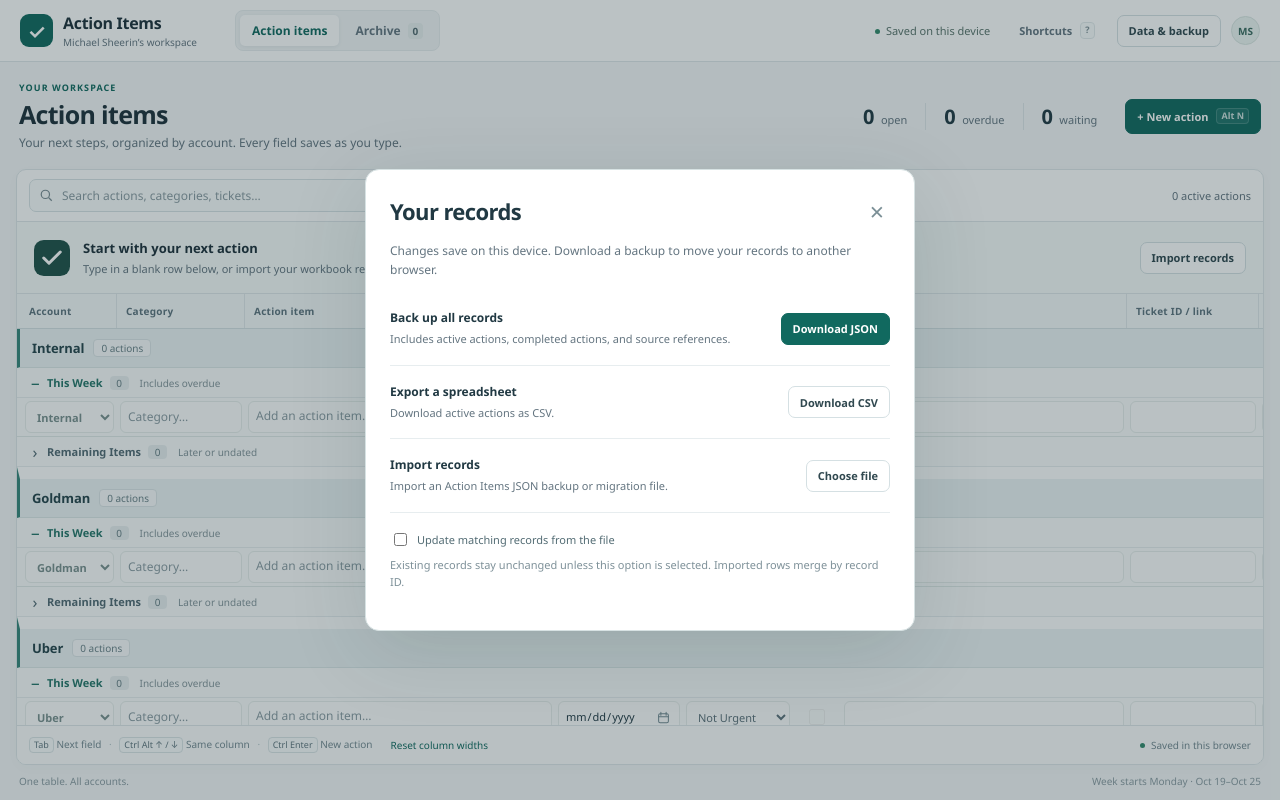
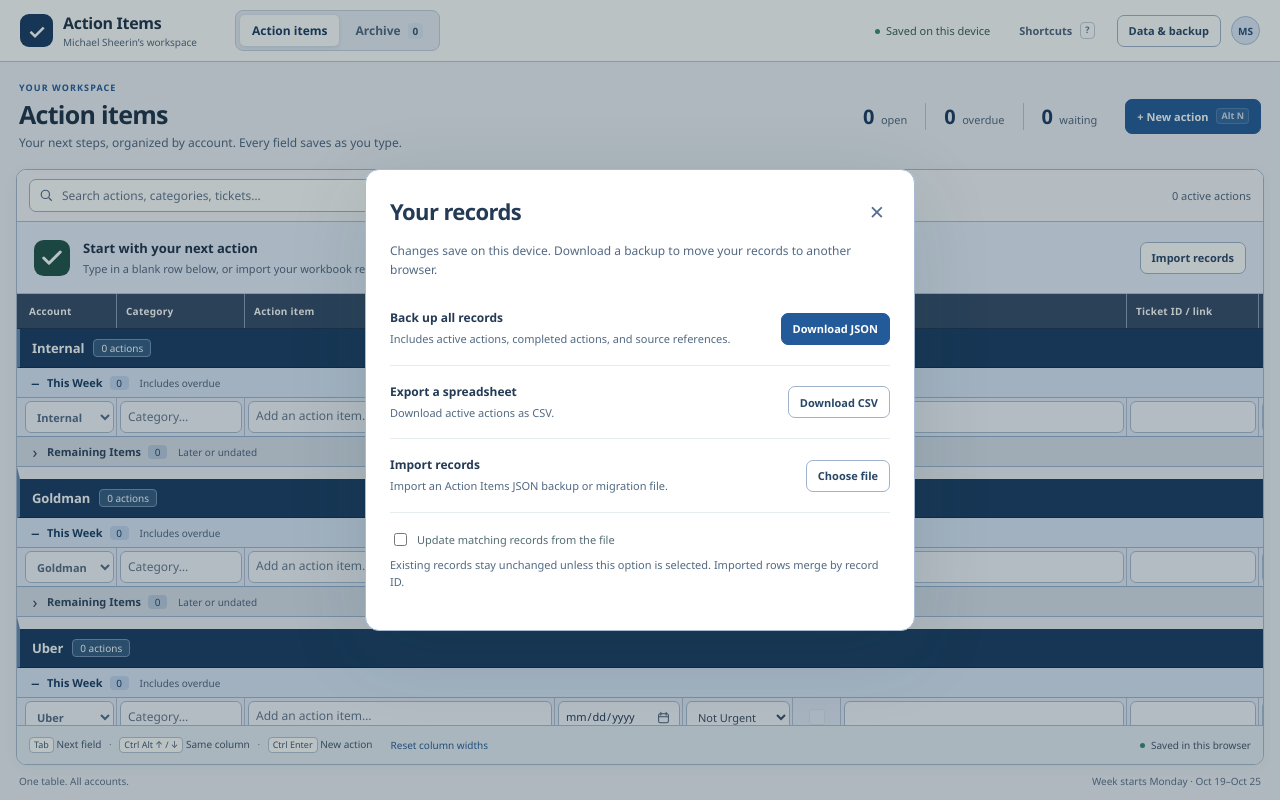
Before and after one commit to michaelsheerin/action-items, a website: page index.html in a window 1280 px wide. Both pictures are taken after a click on the button "Data & backup". Drawn offline with Linux system fonts and the light colour scheme.

Commit message:
Improve table color contrast

```diff
--- a/index.html
+++ b/index.html
@@ -2,11 +2,11 @@
 <html lang="en">
 <head>
   <meta charset="UTF-8"><meta name="viewport" content="width=device-width, initial-scale=1">
-  <meta name="theme-color" content="#11695f">
+  <meta name="theme-color" content="#183b63">
   <meta name="referrer" content="no-referrer">
   <meta http-equiv="Content-Security-Policy" content="default-src 'self'; script-src 'self'; style-src 'self'; img-src 'self' data:; connect-src 'self'; object-src 'none'; base-uri 'self'; form-action 'none'">
   <title>Action Items</title>
-  <link rel="icon" href="./icon.svg" type="image/svg+xml"><link rel="stylesheet" href="./styles.css?v=7">
+  <link rel="icon" href="./icon.svg" type="image/svg+xml"><link rel="stylesheet" href="./styles.css?v=8">
   <script type="module" src="./app.js?v=7"></script>
 </head>
 <body data-view="active">
--- a/styles.css
+++ b/styles.css
@@ -167,3 +167,78 @@ kbd { font-family: inherit; font-size: 10px; line-height: 1.35; }
 .calendar-button { position: absolute; right: 3px; top: 3px; display: grid; place-items: center; width: 26px; height: 26px; padding: 4px; border: 0; border-radius: 4px; color: #748b93; background: transparent; }
 .calendar-button:hover { color: #11695f; background: #e8f4ef; }
 .calendar-button svg { width: 15px; height: 15px; fill: none; stroke: currentColor; stroke-width: 1.35; stroke-linecap: round; }
+
+/* Navy, blue, and slate: distinguish hierarchy and cell boundaries through color. */
+:root { color: #1d3048; background: #edf1f7; --accent: #235b9a; --line: #b8c6d8; --muted: #50657f; }
+.topbar { border-bottom-color: #b8c6d8; }
+.brand-mark { background: #183b63; }
+nav { background: #e7edf6; border-color: #c4cfdf; }
+nav a:hover { color: #183b63; background: #d5e3f5; }
+nav a[aria-current] { color: #183b63; background: #fff; box-shadow: 0 1px 4px #183b6320; }
+.nav-count { color: #36516f; background: #dce6f4; }
+.avatar { color: #244d7a; background: #e0eafa; border-color: #a9bedb; }
+.save-state { color: #365e51; }
+.button { color: #294768; border-color: #9fb2cb; }
+.button:hover { background: #e6eefb; border-color: #6689b6; }
+.button.primary:hover { background: #183f72; border-color: #183f72; }
+.summary strong { color: #183b63; }
+.summary .overdue-count strong { color: #a0263d; }
+.work-surface { border-color: #a8b9cf; box-shadow: 0 3px 15px #203b5e09; }
+.toolbar { background: #f5f7fb; border-bottom-color: #abbdd4; }
+.search-box { background: #fff; border-color: #9fb2cb; }
+.search-box svg { stroke: #516b8a; }
+.search-box:focus-within { border-color: #2d68b4; box-shadow: 0 0 0 3px #2d68b419; }
+.search-box input { color: #1d3553; }
+input::placeholder, textarea::placeholder { color: #63768e; }
+.filters select { color: #294768; border-color: #9fb2cb; }
+kbd { color: #405873; background: #fff; border-color: #b4c2d4; }
+.table-wrap { scrollbar-color: #879dbb #e5ecf5; }
+thead th { color: #fff; background: #334a68; border-bottom-color: #1b3351; box-shadow: inset -1px 0 #7188a6; }
+.column-resizer { border-right-color: #899fb9; }
+.column-resizer:hover, .column-resizer:focus-visible { background: #a8c8f066; outline-color: #b7d5ff; }
+.account-row th { color: #fff; background: #183b63; border-top-color: #edf1f7; border-bottom-color: #0f2a4a; border-left-color: #628ebd; }
+.account-row .band-description { color: #fff; background: #355b83; border-color: #7594b7; }
+.subsection-row th { background: #dce8f9; border-bottom-color: #9eb5d3; }
+.subsection-bar:not(button) { color: #173b65; }
+.subsection-bar:not(button) .section-count { color: #173b65; background: #c1d5f0; }
+button.subsection-bar { color: #2d435e; background: #d8e0ec; }
+button.subsection-bar:hover { color: #183b63; background: #c3d4ec; }
+button.subsection-bar[aria-expanded="true"] { color: #183b63; background: #cbdaf0; }
+.section-count { color: #304966; background: #bbcbe0; }
+.subsection-description { color: #4d627e; }
+td { border-bottom-color: #b7c7dd; box-shadow: inset -1px 0 #b0c0d6; }
+.account-records .task-row:nth-child(even):not(.draft-row) td { background: #e9f0fa; }
+.account-records .task-row:nth-child(even):not(.draft-row) .cell-input:not(.field-status):not(.field-done) { background: #f0f5fd; }
+.account-records .task-row:hover td { background: #dce8fb; }
+.account-records .task-row:focus-within td { background: #d4e4fc; }
+.cell-input { color: #243a55; border-color: #9eafc6; }
+.cell-input:hover { border-color: #577fae; }
+.cell-input:focus { border-color: #245fae; box-shadow: 0 0 0 2px #245fae26; }
+.cell-input::selection { background: #bad4f8; color: #173b65; }
+.field-title { color: #192f4b; }
+.field-notes { color: #354b63; }
+.field-account { color: #36516f; }
+.field-status[data-value="Urgent"] { color: #8f1934; background: #ffe0e5; border-color: #bc7887; }
+.field-status[data-value="Waiting"] { color: #6a4a00; background: #fff0bc; border-color: #c29739; }
+.field-status[data-value="Scheduled"] { color: #214f88; background: #d8e9ff; border-color: #759bd0; }
+.field-status[data-value="Not Urgent"] { color: #3b4c63; background: #e1e6ee; border-color: #9daabc; }
+.field-due.overdue-date { color: #a0263d; }
+.ticket-link { color: #1f5b9b; }
+.ticket-link:hover { color: #143d70; background: #dce8f9; }
+.account-records .draft-row td { background: #e3ecf9; border-bottom-color: #96afcf; }
+.draft-row .cell-input { background: #f4f7fd; border-color: #a8bbd4; }
+.draft-row .field-account, .draft-row .field-owner { color: #536b88; }
+.table-footer { color: #41556f; background: #e8eef6; border-top-color: #abbad0; }
+.footer-divider { color: #7186a2; }
+.workspace-footer { color: #5c708b; }
+.empty-state { background: #e8f0fc; }
+.toast { color: #fff; background: #183b63; border-color: #315b8c; }
+dialog { color: #243a55; border-color: #a8bbd4; }
+.icon-button { color: #536e90; }
+.icon-button:hover { background: #e6eefb; }
+.small-print, .dialog-intro, .data-action p { color: #526983; }
+.shortcut-list dt { color: #354f6c; }
+.shortcut-list dd { color: #526983; }
+.calendar-button { color: #455e7a; }
+.calendar-button:hover { color: #173b65; background: #d8e6f8; }
+button:focus-visible, a:focus-visible, input:focus-visible, select:focus-visible, textarea:focus-visible, [tabindex]:focus-visible { outline-color: #245fae; }
```
Also changed, not shown: archive.html (+2 -2 lines), README.md.
